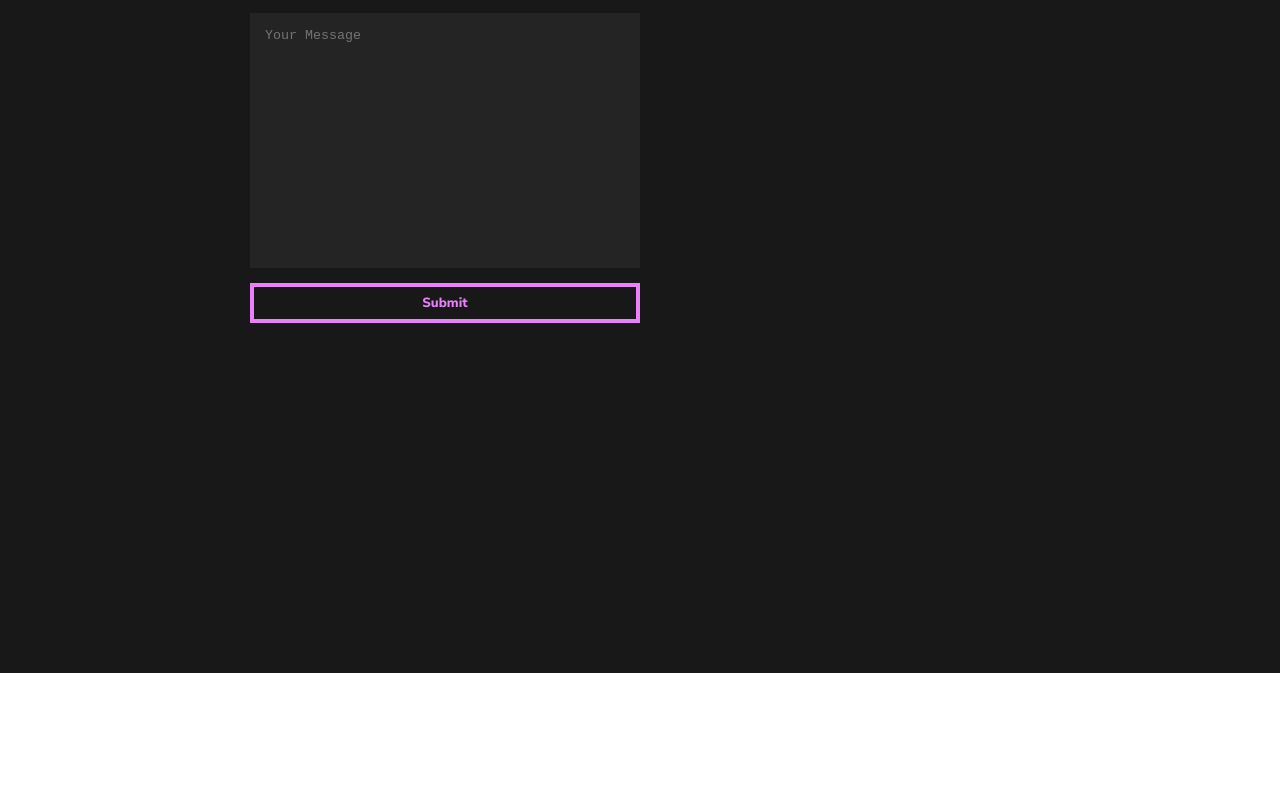
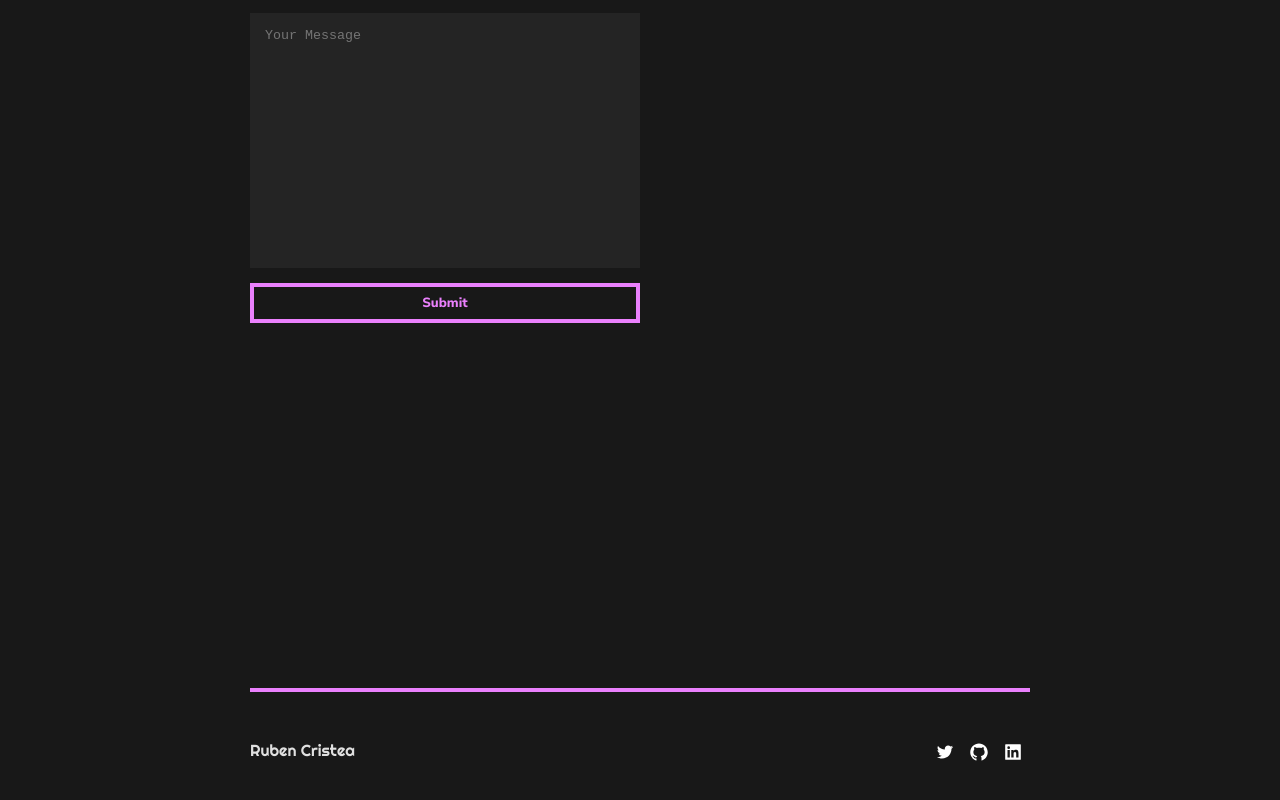
Before and after one commit to rcristea/rcristea, a React (Create React App) app in the folder frontend/: page / in a window 1280 px wide. Shown: the part 7007-7807 px from the top of the page. Before the commit the page ends 7680 px from the top, so only its background shows below. Built offline with nearby package versions, Linux system fonts and the light colour scheme.

Commit message:
Added footer

```diff
--- a/frontend/src/assets/css/portfolio.css
+++ b/frontend/src/assets/css/portfolio.css
@@ -58,17 +58,17 @@ html {
   color: var(--theme-dark-accent);
 }
 
-.navbar-right .navbar-icon a {
+.navbar-right .navbar-icon a, .footer-icon a {
   height: 16px;
 }
 
-.navbar-center .navlink, .navbar-right .navbar-icon {
+.navbar-center .navlink, .navbar-right .navbar-icon, .footer-icon a {
   margin: 0 7px;
   cursor: pointer;
   border-bottom: 4px solid transparent;
 }
 
-.navbar-center .navlink:hover, .navbar-right .navbar-icon:hover {
+.navbar-center .navlink:hover, .navbar-right .navbar-icon:hover, .footer-icon a:hover {
   border-bottom: 4px solid var(--theme-dark-secondary);
 }
 
@@ -341,6 +341,24 @@ html {
   display: none;
 }
 
+.footer {
+  padding: 15px 250px;
+  background-color: var(--theme-dark-primary);
+  transition: 0.1s;
+}
+
+.footer-content {
+  padding: 50px 0;
+  border-top: 4px solid var(--theme-dark-secondary);
+  display: flex;
+}
+
+.footer-logo {
+  color: var(--theme-dark-text-secondary);
+  font-family: 'Righteous';
+  flex-grow: 1;
+}
+
 @media screen and (max-width: 1600px) {
   .card-container {
     grid-template-columns: 1fr 1fr;
@@ -354,7 +372,7 @@ html {
 }
 
 @media screen and (max-width: 1024px) {
-  .navbar {
+  .navbar, .footer {
     padding: 15px 50px;
   }
 
@@ -379,7 +397,7 @@ html {
 }
 
 @media screen and (max-width: 767px) {
-  .navbar {
+  .navbar, .footer {
     padding: 15px 25px;
   }
 
--- /dev/null
+++ b/frontend/src/components/Portfolio/Footer/Footer.js
@@ -0,0 +1,33 @@
+import React, { Component } from 'react'
+import { AiFillGithub, AiOutlineTwitter, AiFillLinkedin } from 'react-icons/ai'
+
+class Footer extends Component {
+  render() {
+    return (
+      <>
+        <div className='footer'>
+          <div className='footer-content'>
+            <div className='footer-logo'>
+              Ruben Cristea
+            </div>
+            <div className='footer-links'>
+              <div className='footer-icon'>
+                <a href='https://github.com/rcristea' target='_blank' rel='noreferrer'>
+                  <AiOutlineTwitter size='20px' color='#fff'/>
+                </a>
+                <a href='https://github.com/rcristea' target='_blank' rel='noreferrer'>
+                  <AiFillGithub size='20px' color='#fff'/>
+                </a>
+                <a href='https://github.com/rcristea' target='_blank' rel='noreferrer'>
+                  <AiFillLinkedin size='20px' color='#fff'/>
+                </a>
+              </div>
+            </div>
+          </div>
+        </div>
+      </>
+    )
+  }
+}
+
+export default Footer;
--- a/frontend/src/views/Portfolio.js
+++ b/frontend/src/views/Portfolio.js
@@ -5,6 +5,7 @@ import Navbar from '../components/Portfolio/Navbar/Navbar'
 import Projects from '../components/Portfolio/Projects/Projects'
 import Resume from '../components/Portfolio/Resume/Resume'
 import Contact from '../components/Portfolio/Contact/Contact'
+import Footer from '../components/Portfolio/Footer/Footer'
 
 function Portfolio(props) {
   return (
@@ -15,6 +16,7 @@ function Portfolio(props) {
       <Projects />
       <Resume />
       <Contact />
+      <Footer />
     </>
   )
 }
```
